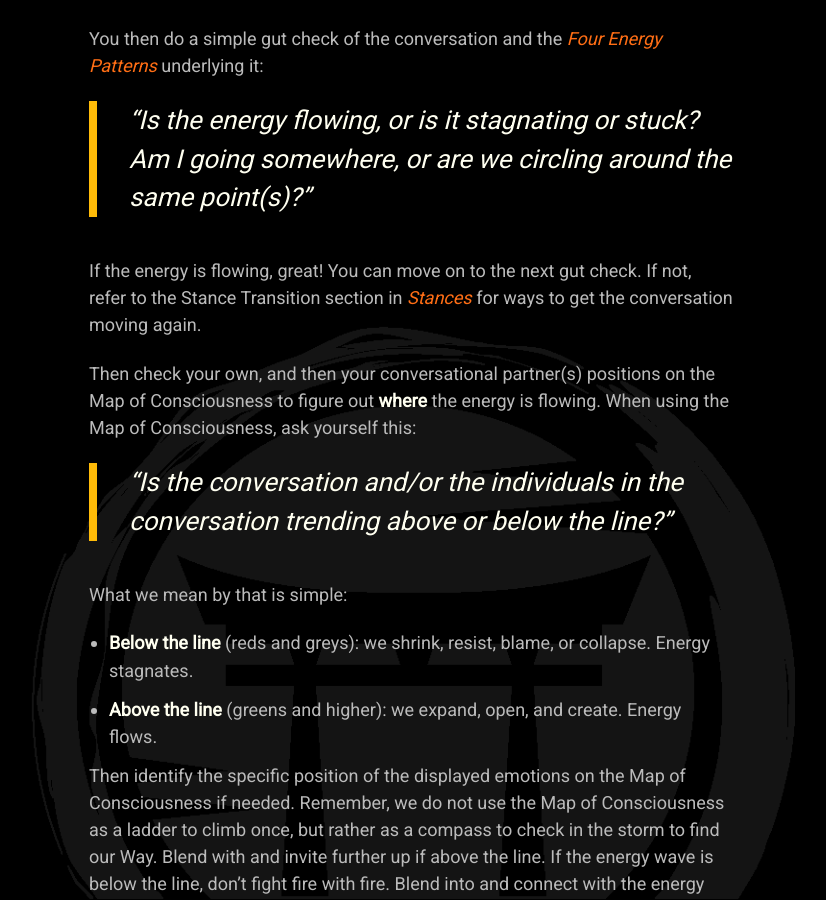
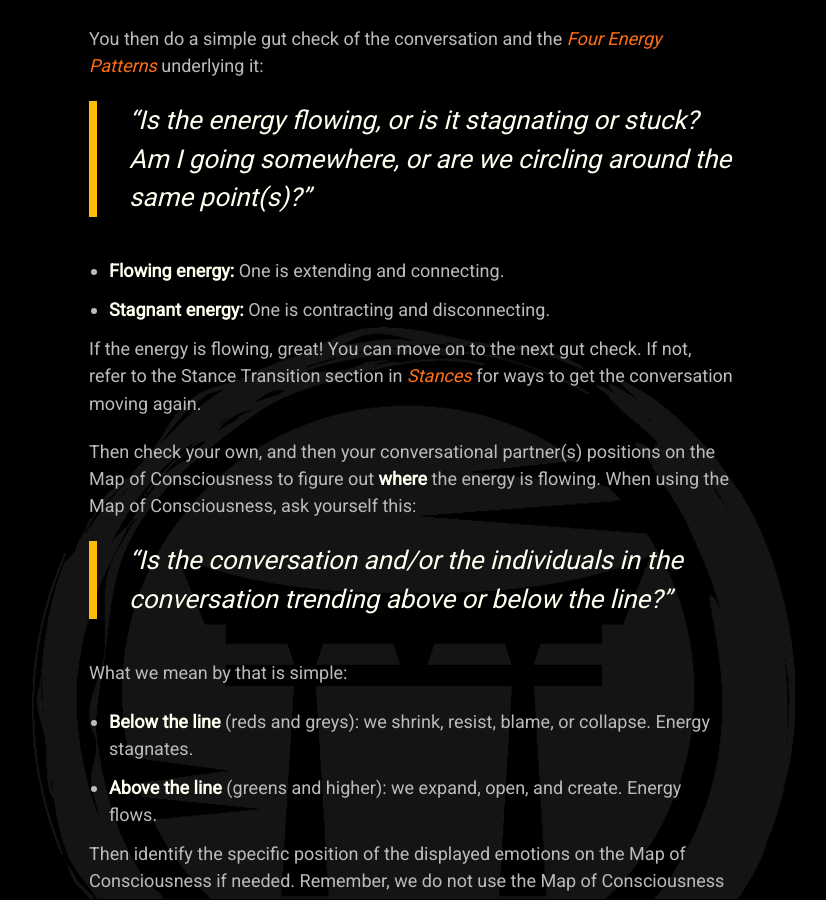
Before and after one commit to mindset-dojo/mindset-dojo.github.io, a Jekyll site: the page built from _forms/tone.md, in a window 1280 px wide and 900 px high, scrolled down 922 px. Shown: the whole window, without its empty margins (229-1055 px from the left). Built offline with Jekyll 4.4.1, drawn with Linux system fonts in a browser that asks for light colours; some web fonts are replaced.

Commit message:
feat(tone): add signs of flowing versus stagnant energy.

```diff
--- a/_forms/tone.md
+++ b/_forms/tone.md
@@ -26,6 +26,9 @@ You then do a simple gut check of the conversation and the [Four Energy Patterns
 
 > "Is the energy flowing, or is it stagnating or stuck? Am I going somewhere, or are we circling around the same point(s)?"
 
+- **Flowing energy:** One is extending and connecting.
+- **Stagnant energy:** One is contracting and disconnecting.
+
 If the energy is flowing, great! You can move on to the next gut check. If not, refer to the Stance Transition section in [Stances](../stance/) for ways to get the conversation moving again.
 
 Then check your own, and then your conversational partner(s) positions on the Map of Consciousness to figure out **where** the energy is flowing. When using the Map of Consciousness, ask yourself this:
```
